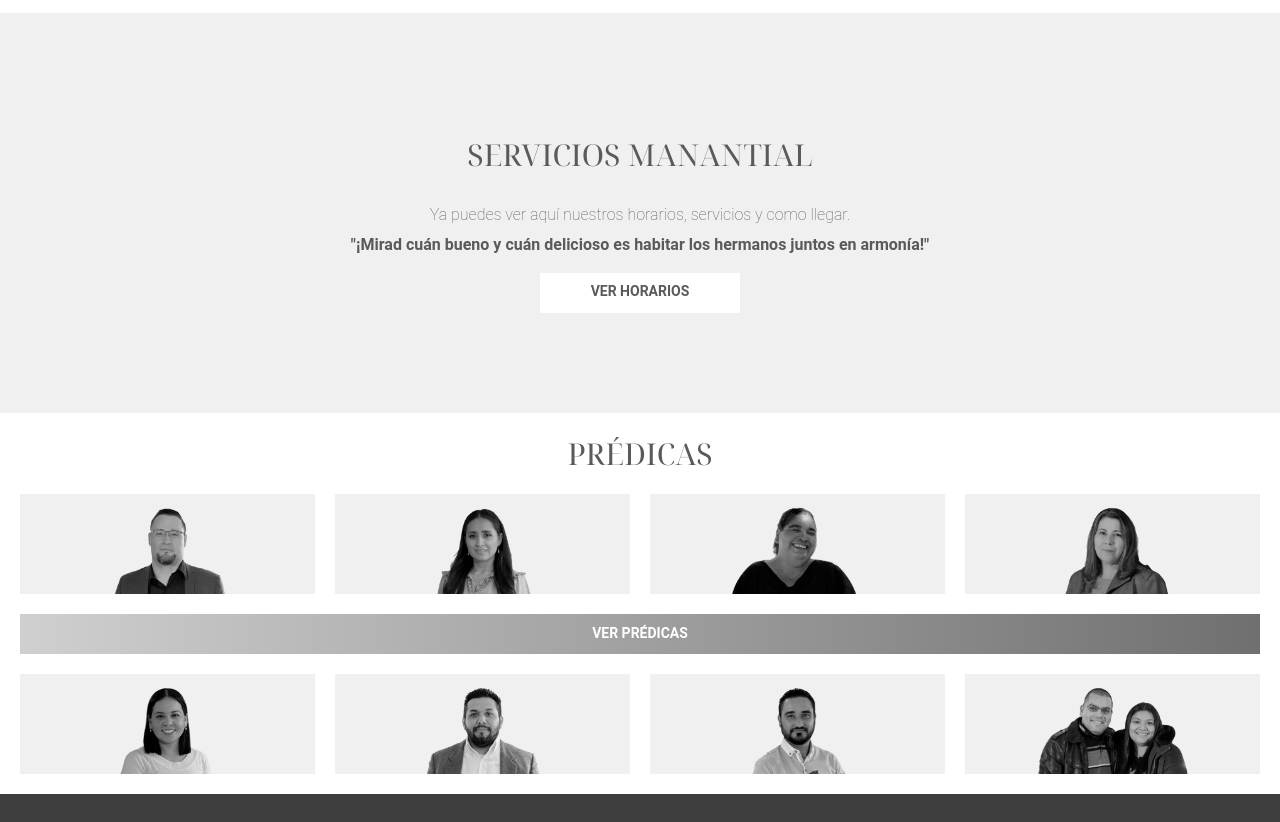
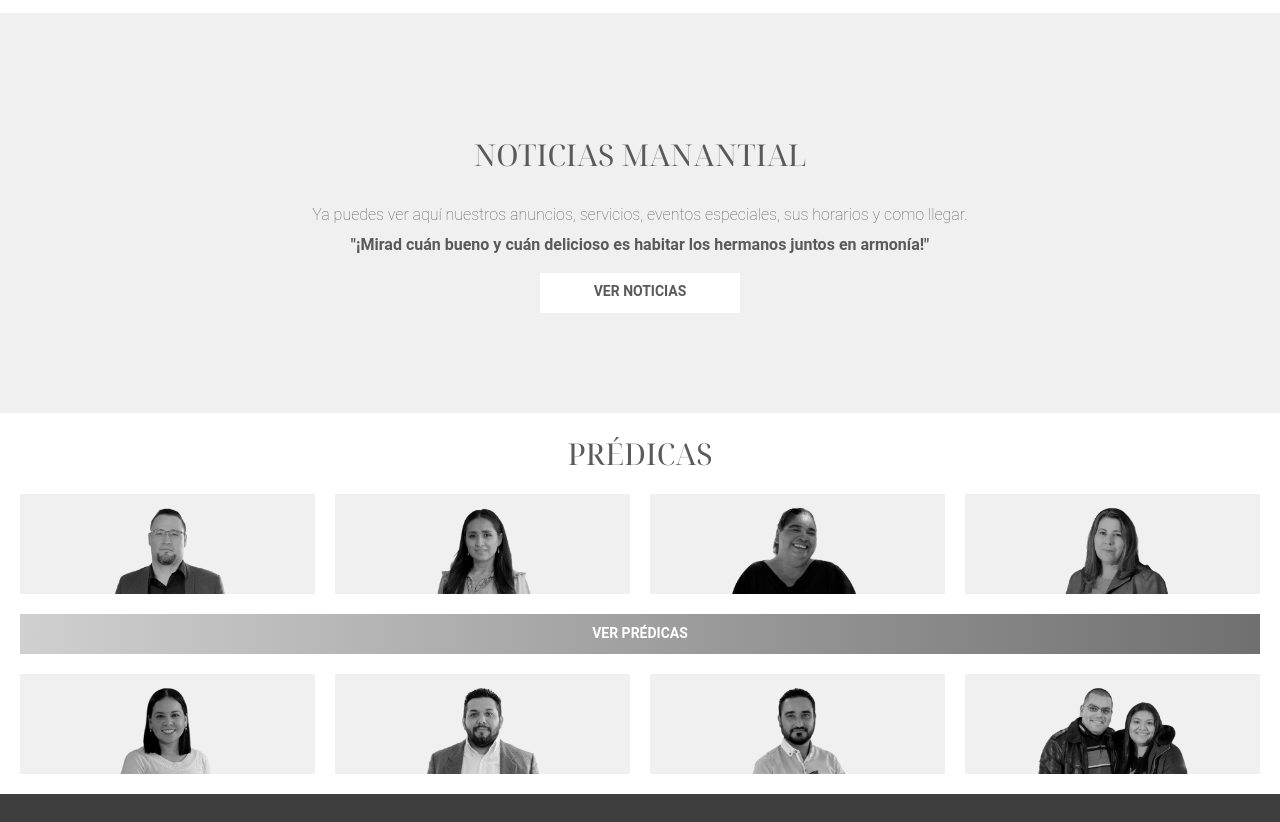
Before and after one commit to danielmacielacevedo/somosmanantial, a plain HTML site: page index.html in a window 1280 px wide. Shown: the part 1400-2222 px from the top of the page. Drawn offline with Linux system fonts and the light colour scheme.

Commit message:
Cambié servicios manantial por noticias manantial

```diff
--- a/index.html
+++ b/index.html
@@ -30,7 +30,7 @@
                             <ul class="nav-links">
                                 <li><a href="#inicio">Inicio</a></li>
                                 <li><a href="#predicas">Prédicas</a></li>
-                                <li><a>Noticias</a></li>
+                                <li><a href="#noticias">Noticias</a></li>
                                 <li><a>Recursos</a></li>
                                 <li><a>Sobre Manantial</a></li>
                                 <!-- <li><a>Dar</a></li> -->
@@ -65,9 +65,9 @@
                 <div class="menu-mobile-background">
                     <div class="menu-mobile-links">
                         <ul class="links-mobile">
-                            <li><a class="mobile-inicio" href="#mobile-home">Inicio</a></li>
+                            <li><a class="mobile-inicio" href="#inicio">Inicio</a></li>
                             <li><a class="mobile2" href="#predicas">Prédicas</a></li>
-                            <li><a>Noticias</a></li>
+                            <li><a class="mobile3" href="#noticias">Noticias</a></li>
                             <li><a>Recursos</a></li>
                             <li><a>Sobre Manantial</a></li>
                             <!-- <li><a class="mobile-inicio">Dar</a></li> -->
@@ -152,7 +152,7 @@
                             </div>
                         </article>
                         <article class="secondary-section-article">
-                            <img src="./assets/eventos/el-vive.jpg" alt="">
+                            <img id="noticias" src="./assets/eventos/el-vive.jpg" alt="">
                             <div class="info-article">
                                 <h5>EL VIVE</h5>
                                 <p>Domingo 09 de Abril</p>
@@ -163,10 +163,10 @@
                 </div>
 
                 <div class="horarios-container">
-                    <h2>SERVICIOS MANANTIAL</h2>
-                    <p>Ya puedes ver aquí nuestros horarios, servicios y como llegar.</p>
+                    <h2>NOTICIAS MANANTIAL</h2>
+                    <p>Ya puedes ver aquí nuestros anuncios, servicios, eventos especiales, sus horarios y como llegar.</p>
                     <p><strong>"¡Mirad cuán bueno y cuán delicioso es habitar los hermanos juntos en armonía!"</strong></p>
-                    <a id="predicas">VER HORARIOS</a>
+                    <a id="predicas">VER NOTICIAS</a>
                 </div>
 
                 <div class="secondary-section">
--- a/js/menu-mobile-icon.js
+++ b/js/menu-mobile-icon.js
@@ -35,3 +35,11 @@ menu2.addEventListener('click', () =>
         menuContent.classList.remove('open');
         menuOpen = false;
 });
+
+const menu3 = document.querySelector('.mobile3');
+
+menu3.addEventListener('click', () => {
+    menuButton.classList.remove('open');
+    menuContent.classList.remove('open');
+    menuOpen = false;
+})
```
Also changed, not shown: @pastorisaac.html (+3 -3 lines), @pastorisaac/jesucristo-sigue-siendo-el-mismo.html (+3 -3 lines), @pastorisaac/no-es-en-tus-fuerzas.html (+3 -3 lines), predicas.html (+3 -3 lines).
